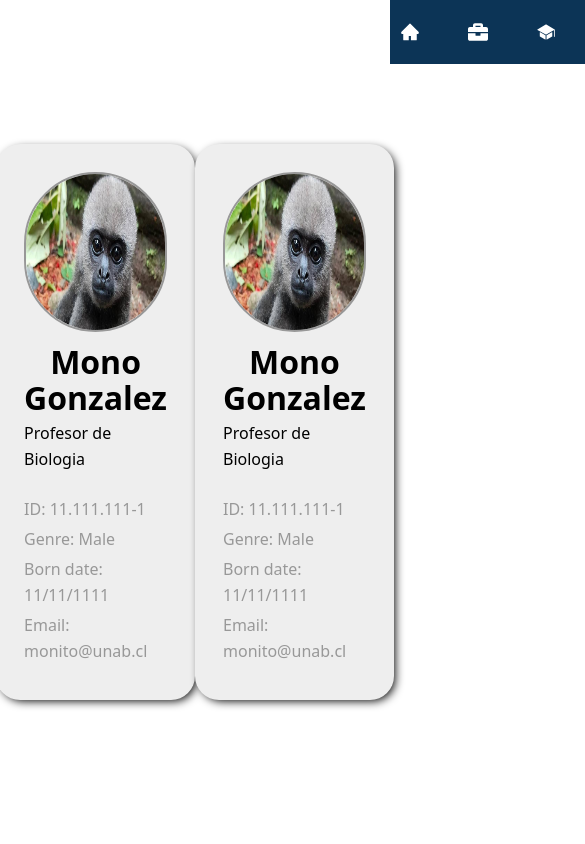
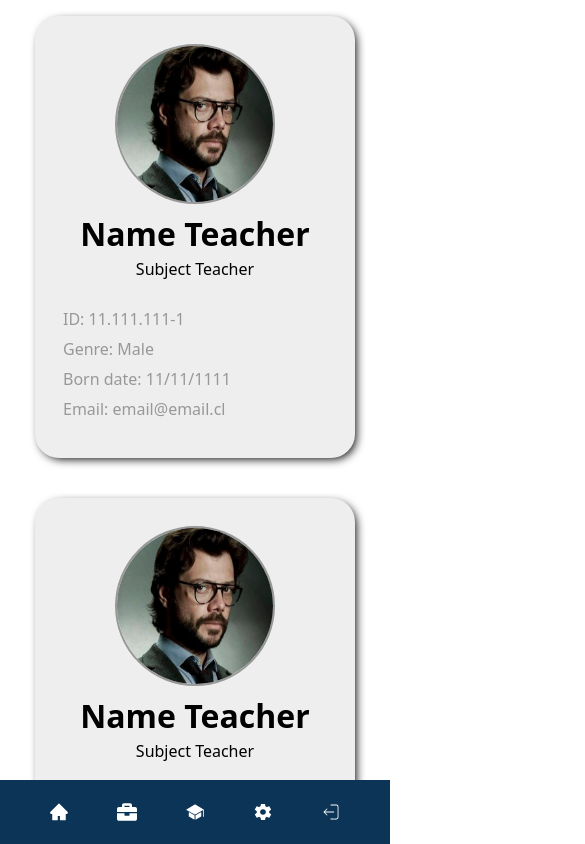
Before and after one commit to javonunezz/teacher_book_front, a React (Vite) app: page / in a window 390 px wide. Shown: the top 844 px of the page, 585 px wide, since content can reach past the window. Built offline with nearby package versions, Linux system fonts and the light colour scheme.

Commit message:
fix[home]: modification of the responsive homepage design

```diff
--- a/src/App.jsx
+++ b/src/App.jsx
@@ -2,14 +2,15 @@ import "./index.css";
 import { Sidebar } from "./components/organisms/Sidebar";
 import { useState } from "react";
 import { Login } from "./components/organisms/Login";
-import { PageMainHome } from "./components/organisms/pages/home/PageMainHome";
+import { Home } from "./components/organisms/pages/page_home/Home.jsx";
+import { MainContent } from "./components/organisms/MainContent";
 
 function App() {
   return (
     <>
-      <div className="bg-gray-light relative flex h-screen w-screen md:flex-row">
+      <div className="bg-gray-light relative flex h-screen w-screen flex-col lg:flex-row">
         <Sidebar />
-        <PageMainHome />
+        <MainContent page={<Home />} />
       </div>
     </>
     // TODO revisar como implementar sidebar y login en conjunto (el login no lleva sidebar)
--- /dev/null
+++ b/src/components/Organisms/MainContent.jsx
@@ -0,0 +1,7 @@
+export const MainContent = ({ page }) => {
+  return (
+    <div className="order-1 flex h-full w-full flex-wrap items-center justify-center gap-10 overflow-y-auto py-4 lg:order-2">
+      {page}
+    </div>
+  );
+};
--- a/src/components/Organisms/Pages/Home/PageMainHome.jsx
+++ /dev/null
@@ -1,10 +0,0 @@
-import { CardTeacher } from "./CardTeacher";
-
-export const PageMainHome = () => {
-  return (
-    <div className="flex h-full w-full items-center justify-center">
-      <CardTeacher />
-      <CardTeacher />
-    </div>
-  );
-};
--- a/src/components/Organisms/Pages/Home/CardTeacher.jsx
+++ b/src/components/Organisms/pages/page_home/CardTeacher.jsx
@@ -1,25 +1,26 @@
-import { info } from "autoprefixer";
-import imagen from "./../../../../assets/chancho.jpg";
+import image from "./../../../../assets/teacher.jpg";
 
 const infoTeacher = {
+  name_teacher: "Name Teacher",
+  subject_teacher: "Subject Teacher",
   born_date: "11/11/1111",
   id: "11.111.111-1",
   genre: "Male",
-  email: "monito@unab.cl",
+  email: "email@email.cl",
 };
 
 export const CardTeacher = () => {
   return (
     <div className="h-97 flex w-80 flex-col items-center justify-center rounded-3xl bg-neutral-100 p-7 shadow-[3px_3px_10px_-2px_#000000]">
       <img
-        src={imagen}
+        src={image}
         className="h-40 w-40 rounded-full border-2 border-neutral-400"
-        alt="mono_imagen"
+        alt="teacher_image"
       />
       <h1 className="mb-1 mt-3 text-center text-2xl font-bold">
-        Mono Gonzalez
+        {infoTeacher.name_teacher}
       </h1>
-      <h2 className="text-lg">Profesor de Biologia</h2>
+      <h2 className="text-lg">{infoTeacher.subject_teacher}</h2>
       <ul className="mb-2 mr-auto mt-6 space-y-1 text-lg text-neutral-400">
         <li>{`ID: ${infoTeacher.id}`}</li>
         <li>{`Genre: ${infoTeacher.genre}`}</li>
--- /dev/null
+++ b/src/components/Organisms/pages/page_home/Home.jsx
@@ -0,0 +1,11 @@
+import { CardTeacher } from "./CardTeacher";
+
+export const Home = () => {
+  return (
+    <>
+      <CardTeacher />
+      <CardTeacher />
+      <CardTeacher />
+    </>
+  );
+};
--- a/src/components/molecules/Button.jsx
+++ b/src/components/molecules/Button.jsx
@@ -17,7 +17,7 @@ export const Button = ({
       className={`${color} ${position} ${sizeSM_w} ${sizeSM_h} ${sizeMD_w} ${sizeMD_h} flex flex-row items-center border-0 p-1 hover:rounded-lg hover:bg-primary-200`}
     >
       <Icon iconComponent={icon} color={iconColor} size={iconSize} />
-      <p className="ml-4 hidden w-3/5 text-left text-xl text-white underline md:block">
+      <p className="ml-4 hidden w-3/5 text-left text-xl text-white underline lg:block">
         {text}
       </p>
     </button>
--- a/src/components/organisms/Sidebar.jsx
+++ b/src/components/organisms/Sidebar.jsx
@@ -14,7 +14,7 @@ export const Sidebar = ({ log }) => {
     [<CiLogout />, "Log out"],
   ];
   return (
-    <div className="order-2 flex h-16 w-full flex-row items-center justify-center gap-x-7 bg-primary-500 py-3 md:relative md:left-0 md:h-full md:w-64 md:flex-col md:items-center md:justify-center md:gap-x-0 md:space-y-5 md:px-8">
+    <div className="order-2 flex h-16 w-full flex-row items-center justify-center gap-x-7 bg-primary-500 py-3 lg:relative lg:left-0 lg:h-full lg:w-64 lg:flex-col lg:items-center lg:justify-center lg:gap-x-0 lg:space-y-5 lg:px-8">
       {icons.map((data) => {
         return (
           <Button
```
Also changed, not shown: src/assets/chancho.jpg (deleted), src/assets/teacher.jpg (renamed from public/images/teacher.jpg).
